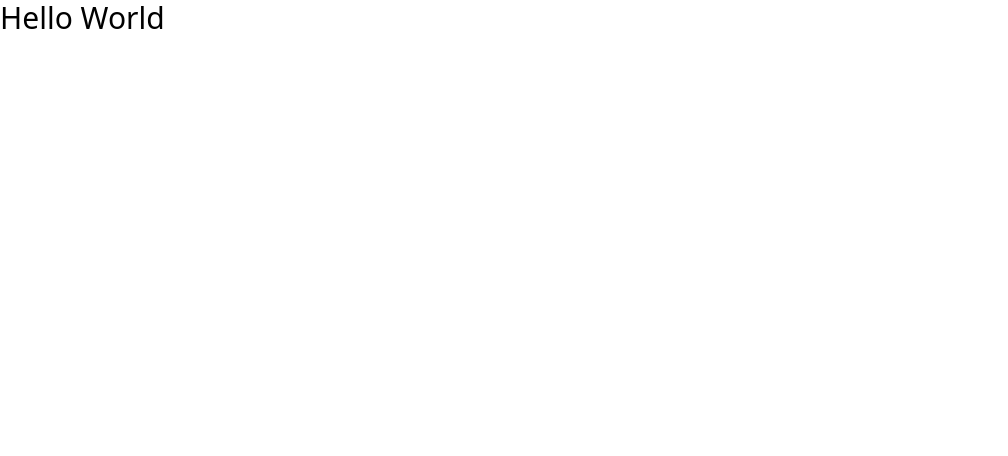
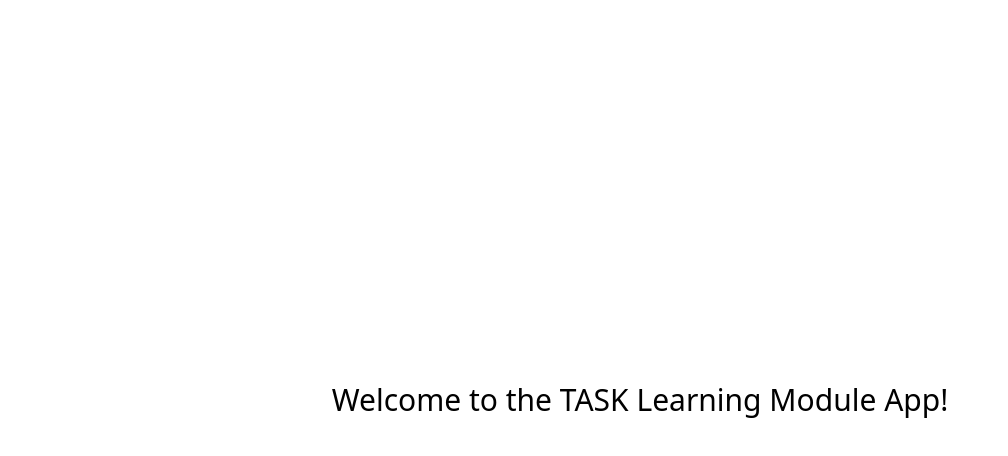
Before and after one commit to RacerElijah77/task-pwa, a React (Vite) app: page /home in a window 1280 px wide. Shown: the top 456 px of the page, without its empty margins (0-1008 px from the left). Built offline with nearby package versions, Linux system fonts and the light colour scheme.

Commit message:
Added tailwind CSS

```diff
--- a/src/pages/Home.tsx
+++ b/src/pages/Home.tsx
@@ -2,6 +2,7 @@
 import ExploreContainer from '../components/ExploreContainer';
 import './Home.css';
 
+// Might delete the Home TSX files later
 const Home: React.FC = () => {
   return (
     <IonPage>
--- a/src/pages/LaunchScreen.tsx
+++ b/src/pages/LaunchScreen.tsx
@@ -1,6 +1,8 @@
 import {
   IonContent,
   IonHeader,
+  IonImg,
+  IonLabel,
   IonPage,
   IonTitle,
   IonToolbar,
@@ -9,7 +11,12 @@
 
 const LaunchScreen: React.FC = () =>{
     return (
-        <h1 className="text-3xl">Hello World</h1>
+          <div className= "h-screen flex items-center justify-center">
+            <IonImg></IonImg>
+            <IonLabel className="text-3xl text-center">
+                Welcome to the TASK Learning Module App!
+            </IonLabel>
+          </div>
     );
 };
 
```
Also changed, not shown: src/App.tsx (+0 -9 lines).
